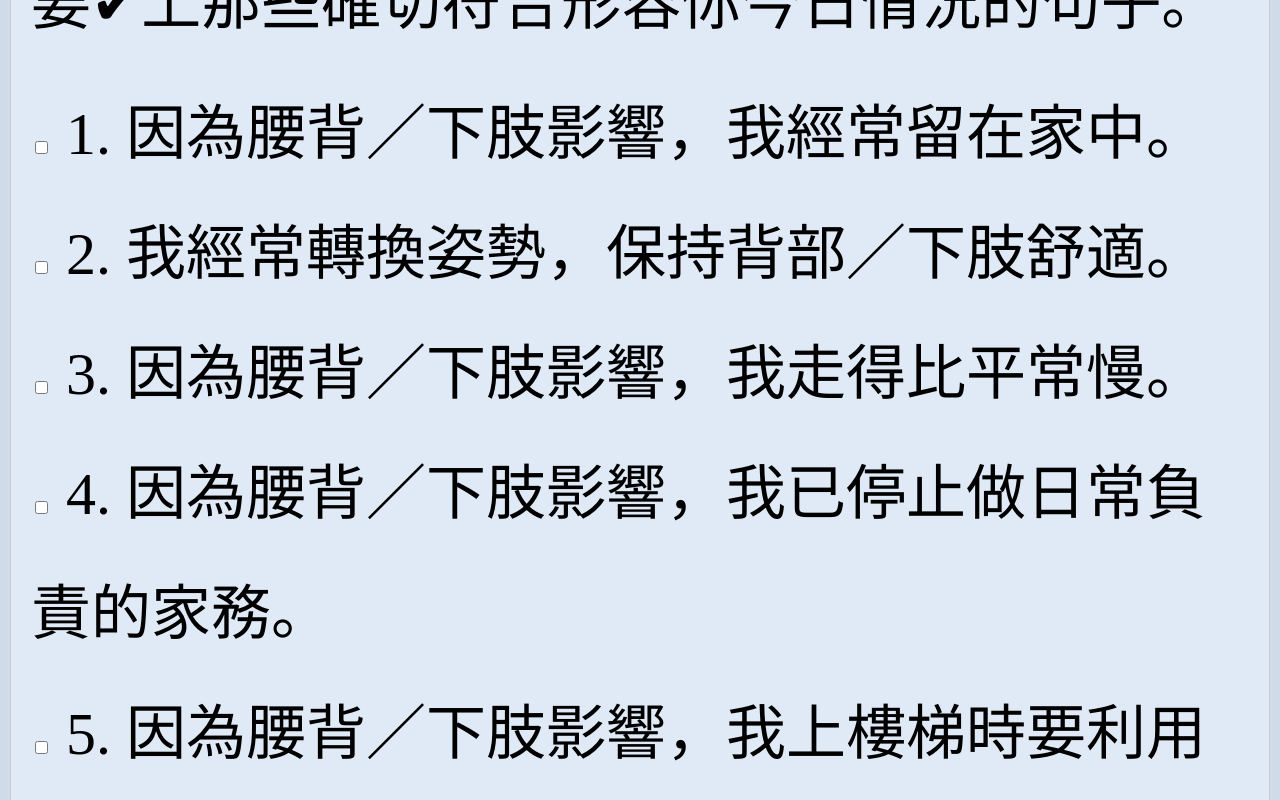
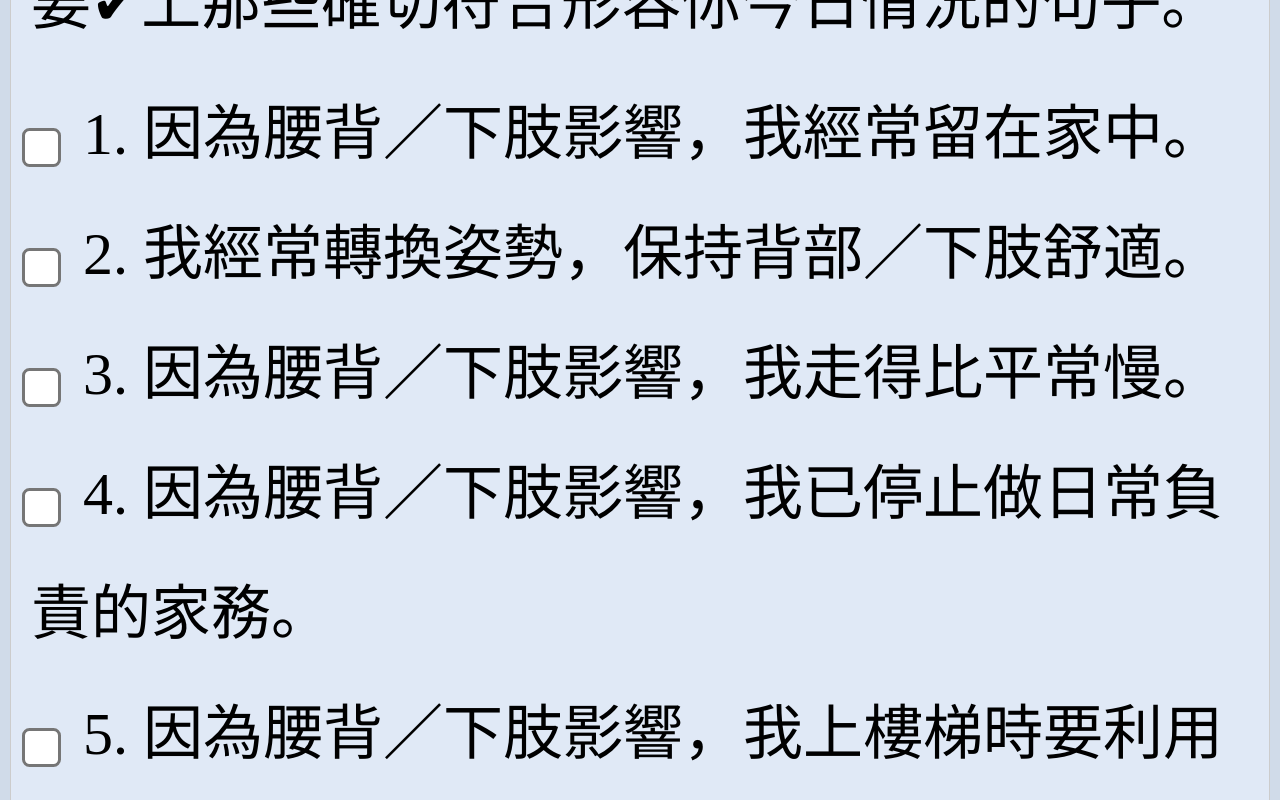
Before and after one commit to MatthewTse2011/m_RolandMorris, a plain HTML site: page index.html in a window 1280 px wide. Shown: the part 1160-1960 px from the top of the page. Drawn offline with Linux system fonts and the light colour scheme.

Commit message:
Update index.html

```diff
--- a/index.html
+++ b/index.html
@@ -255,8 +255,9 @@
 			font-size: 60px;
             line-height: 2;
 		}
-        checkbox {
-            transform: scale(3);
+        input[type="checkbox"] {
+          transform: scale(3);
+          margin-right: 20px;
         }
 
 
@@ -328,7 +329,7 @@
 </head>
 <body>
     <br><br><br><br><br>
-	<h1>盧倫摩理氏背痛問卷1</h1>
+	<h1>盧倫摩理氏背痛問卷</h1>
     <button class = "increase-font-size-btn" id="increase-font-button">大
     </button>
 
```
